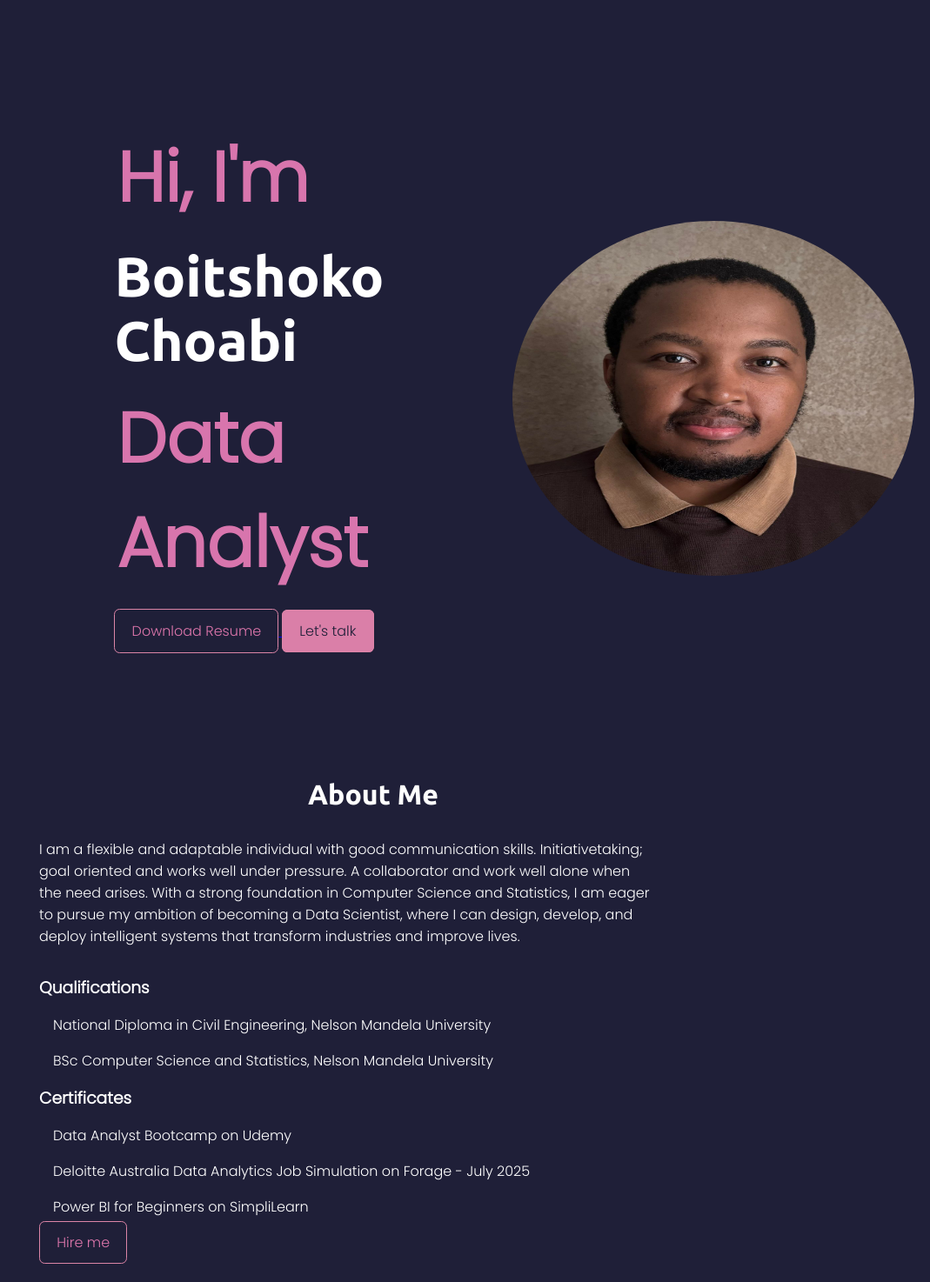
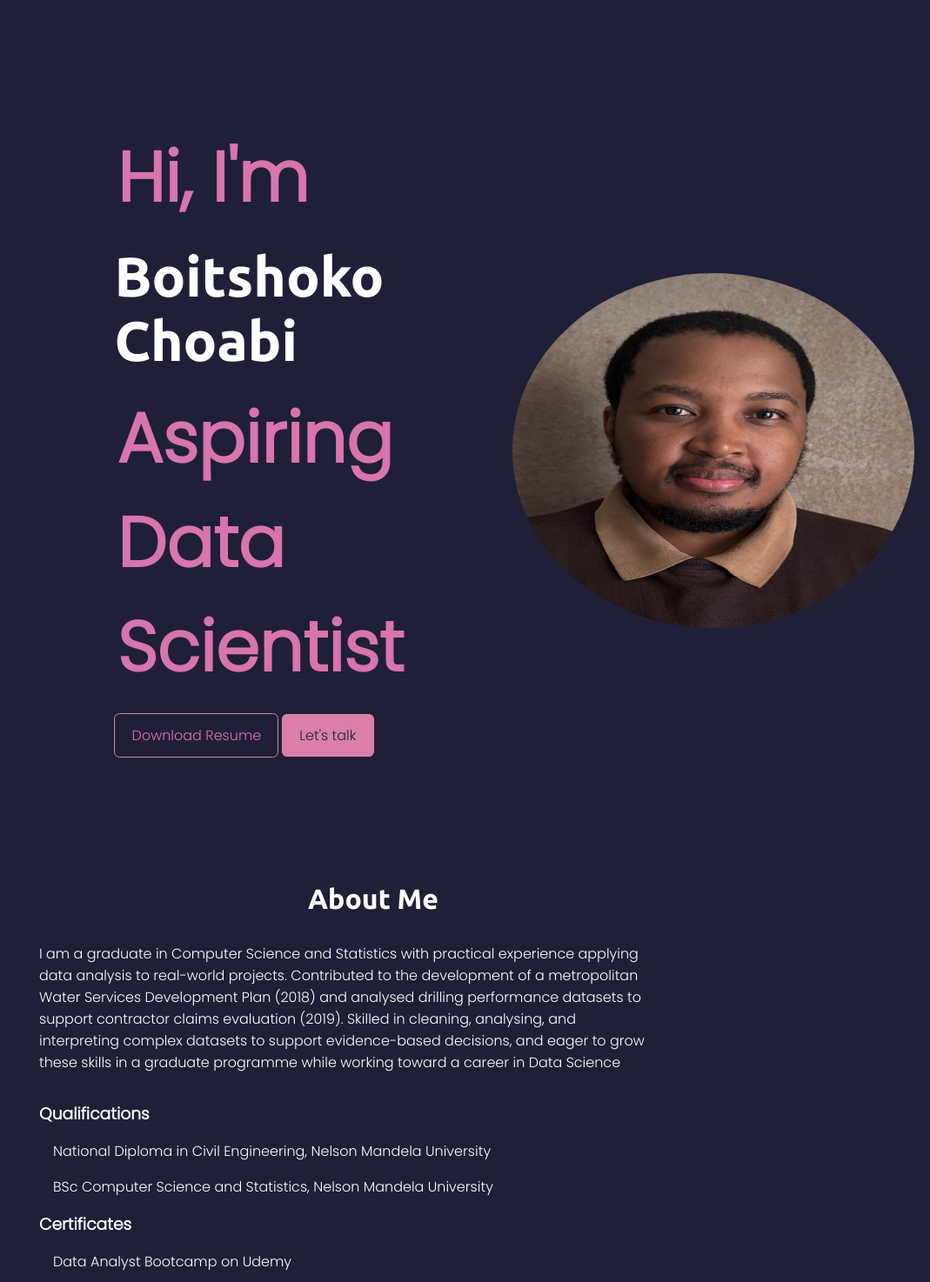
Before and after one commit to B-Mit/portfolio-site, a Django app: page / in a window 1280 px wide. Shown: the part 65-1539 px from the top of the page at 87% size, without its empty margins (211-1280 px from the left). Run offline with Django 5.2, Linux system fonts and the light colour scheme.

Commit message:
Updated my bio

```diff
--- a/Base/templates/home.html
+++ b/Base/templates/home.html
@@ -33,7 +33,7 @@
             <div class="home-content">
                 <h6 class="poppins">Hi, I'm </h6>
                 <h1 class="t-white">Boitshoko Choabi</h1>
-                <h4 class="poppins">Data Analyst</h4>
+                <h4 class="poppins">Aspiring Data Scientist</h4>
                 <a href="{% static 'pdf/Choabi Boitshoko_CV.pdf' %}" target="_blank">
                     <button class="btn poppins">Download Resume</button>
                 </a>
@@ -54,12 +54,10 @@
             <div class="about-right flex">
                 <div class="about-content">
                     <!--<h1 class="t-white m-b-1 poppins">Boitshoko Choabi</h1> -->
-                    <p class="t-white poppins">I am a flexible and adaptable individual with good communication skills.
-                        Initiativetaking; goal oriented and works well under pressure.
-                        A collaborator and work well alone when the need arises.
-                        With a strong foundation in Computer Science and Statistics,
-                        I am eager to pursue my ambition of becoming a Data Scientist,
-                        where I can design, develop, and deploy intelligent systems that transform industries and improve lives. </p>
+                    <p class="t-white poppins">I am a graduate in Computer Science and Statistics with practical experience applying data analysis to real-world projects.
+                         Contributed to the development of a metropolitan Water Services Development Plan (2018) and analysed drilling performance datasets to support contractor claims evaluation (2019).
+                         Skilled in cleaning, analysing, and interpreting complex datasets to support evidence-based decisions,
+                         and eager to grow these skills in a graduate programme while working toward a career in Data Science </p>
                     <h3 class="t-white m-b-1 poppins">Qualifications</h3>
                     <ul>
                         <li class="t-white m-b-1 poppins">National Diploma in Civil Engineering, Nelson Mandela University</li>
```
